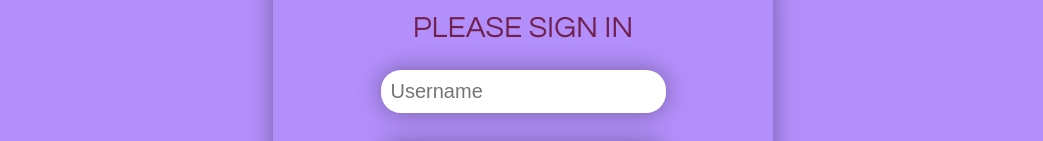
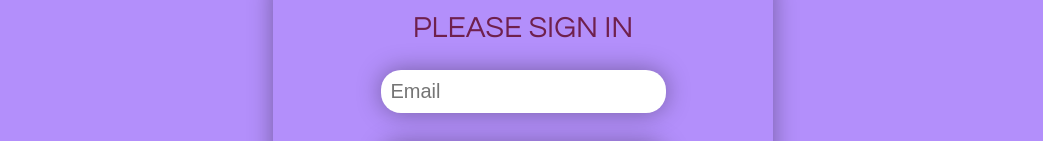
Before and after one commit to Danielle-91/Daily-Planner, a React (Create React App) app: page /signin in a window 1280 px wide. Shown: the part 403-544 px from the top of the page, without its empty margins (117-1160 px from the left). Built offline with nearby package versions, Linux system fonts and the light colour scheme; the HTML template or start-up script is replaced by a standard one.

Commit message:
browser router initialized, sign in page as default if not logged in

```diff
--- a/package.json
+++ b/package.json
@@ -8,6 +8,7 @@
     "@testing-library/user-event": "^13.5.0",
     "react": "^18.2.0",
     "react-dom": "^18.2.0",
+    "react-router-dom": "^6.7.0",
     "react-scripts": "5.0.1",
     "web-vitals": "^2.1.4"
   },
--- a/src/App.css
+++ b/src/App.css
@@ -341,7 +341,7 @@ h3 {
   box-shadow: 0px 0px 25px rgba(0, 0, 0, .35);
 }
 
-#username,
+#email,
 #password {
   margin: 15px;
   padding: 10px;
--- a/src/App.js
+++ b/src/App.js
@@ -1,35 +1,33 @@
 import './App.css';
+import { useState, useEffect } from "react";
+import { BrowserRouter, Route, Routes } from 'react-router-dom';
 import SignIn from './components/SignIn';
-import Header from './components/Header';
-import TopPriorities from './components/notepads/TopPriorities';
-import Reminders from './components/notepads/Reminders';
-import ToDo from './components/notepads/ToDo';
-import Notes from './components/notepads/Notes';
+import Planner from './components/notepads/Planner';
 
 function App() {
+
+  const [token, setToken] = useState();
+
+  // Display Sign In page if user not signed in
+  if(!token){
+    return <SignIn setToken={setToken} />
+  }
+
+
   return (
 
     <div className="wrapper">
-      <SignIn />
+      <BrowserRouter>
 
-      <header>
-        <Header />
-      </header>
+        <Routes>
+          <Route path="/signin" element={<SignIn />} />
 
-      <section className='notepad'>
-        <TopPriorities />
+          <Route path="/planner" element={<Planner />} />
+        </Routes>
 
-        <Reminders />
-
-        <ToDo />
-
-        <Notes />
-      </section>
+      </BrowserRouter>
     </div>
-
-
-
-  );
+  )
 }
 
 export default App;
--- a/src/components/SignIn.js
+++ b/src/components/SignIn.js
@@ -1,4 +1,17 @@
-function SignIn() {
+import { useState } from "react";
+
+function SignIn(props) {
+
+    const [email, setEmail] = useState("");
+    const [password, setPassword] = useState("");
+    const validateForm = () => {
+        return email.length > 0 && password.length > 0;
+    }
+
+    const handleSubmit = (e) =>{
+        e.preventDefault()
+    }
+
     return (
         <>
             <section className="signIn">
@@ -7,23 +20,25 @@ function SignIn() {
                 </div>
 
                 <div className="loginBox">
-                    <form action="" method="POST" name="signIn">
+                    <form action="submit" name="signIn" onSubmit={handleSubmit}>
                         <label htmlFor="logIn" className="loginPrompt">Please Sign In</label>
-                        <label htmlFor="username" className="sr-only">Enter your name:</label>
-                        <input type="text"
-                            id="username"
-                            name="username"
-                            placeholder="Username"
-                            required="true" />
+                        <label htmlFor="email" className="sr-only">Enter your email:</label>
+                        <input type="email"
+                            id="email"
+                            name="email"
+                            placeholder="Email"
+                            value={email}
+                            onChange={(e) => setEmail(e.target.value)}/>
 
                         <label htmlFor="password" className="sr-only">Enter your password:</label>
-                        <input type="text"
+                        <input type="password"
                             id="password"
                             name="password"
                             placeholder="Password"
-                            required="true" />
+                            value={password}
+                            onChange={(e) => setPassword(e.target.value)}/>
 
-                        <button type="submit">Log In</button>
+                        <button type="submit" disabled={!validateForm()}>Log In</button>
                     </form>
 
                 </div>
--- /dev/null
+++ b/src/components/notepads/Planner.js
@@ -0,0 +1,30 @@
+import Notes from "./Notes";
+import Reminders from "./Reminders";
+import TopPriorities from "./TopPriorities";
+import ToDo from "./ToDo";
+import Header from "../Header";
+
+function Planner() {
+    return (
+        <>
+            <header>
+                <Header />
+            </header>
+
+            <section className='notepad'>
+
+
+                <TopPriorities />
+
+                <Reminders />
+
+                <ToDo />
+
+                <Notes />
+            </section>
+        </>
+
+    )
+}
+
+export default Planner;
```
Also changed, not shown: 2 other files (tests, documents, lock files or other folders).
